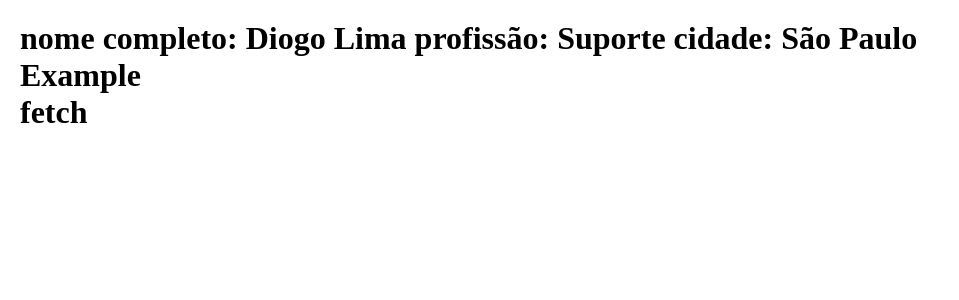
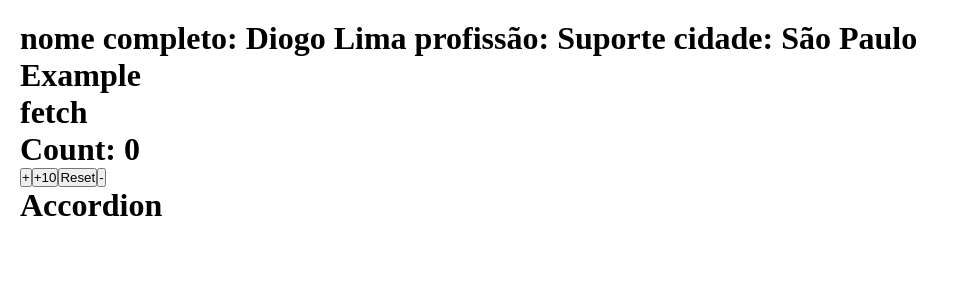
Before and after one commit to diogolimalucasdev/studying-react, a React (Create React App) app: page / in a window 1280 px wide. Shown: the top 300 px of the page, without its empty margins (0-959 px from the left). Built offline with nearby package versions, Linux system fonts and the light colour scheme; no server answers.

Commit message:
sobre useState

```diff
--- a/src/App.jsx
+++ b/src/App.jsx
@@ -1,6 +1,8 @@
+import Accordion from './accordion'
 import './App.css'
 import Example from './class/example'
 import Js from './class/js'
+import Count from './count'
 import Fetch from './fetch'
 
 
@@ -10,5 +12,7 @@ export default function App() {
      <Js fullName={'Diogo Lima'}  profissao={'Suporte'}/>
      <Example />
      <Fetch></Fetch>
+     <Count></Count>
+     <Accordion></Accordion>
     </div>)
 }
--- /dev/null
+++ b/src/accordion/index.jsx
@@ -0,0 +1,3 @@
+export default function Accordion() {
+    return <h1>Accordion </h1>
+}
--- /dev/null
+++ b/src/count/index.jsx
@@ -0,0 +1,37 @@
+import { useState } from "react";
+
+export default function Count() {
+    const [count, setCount]= useState(0)
+
+    function handleConsole() {
+        setCount(count + 1)
+    }
+
+    function resetCount() {
+        setCount(0)
+    }
+
+    function addCount(){
+        setCount(count + 10)
+    }
+
+    function declineCount(){
+        setCount(count - 1)
+    }
+
+    if(count >= 10){
+        console.log('Numero passou de 10')
+    }
+
+
+    return (
+        <div className="">
+            <h1>Count: {count}</h1>
+            <button onClick={handleConsole}>+</button>
+            {/* <button onClick={() => setCount(count + 1)}>+</button> */}
+            <button onClick={addCount}> +10 </button>
+            <button onClick={resetCount}> Reset</button>
+            <button onClick={declineCount}> -</button>
+        </div>
+    )
+}
--- a/src/fetch/index.jsx
+++ b/src/fetch/index.jsx
@@ -1,27 +1,45 @@
+import { useEffect, useState } from "react"
 export default function Fetch(){
+        // dado, seta o dado  = estado inicial
+    const [data, setData] = useState([])
+
+    console.log(data, 'estado incial')
+
+
+
 
     // mock, algo que nao esta em produção mas uso pra ver se meu codigo funciona
     const url = 'https://viacep.com.br/ws/04961090/json/'
-    fetch(url)
 
+    useEffect(() => {
+        console.log('Rodou useEffect')
+    }, [])
 
-    // esperanndo uma resposta do url
-    .then(res => {
-        if(!res.ok){
-            throw new Error('Cep nao encontrado: ' + res.status)
-        }
-        return res.json()
-    })
+    // fetch(url)
 
-    // vai trazer os dados da API
-    .then(data => {
-        console.log('Dados recebidos:', data)
-    })
+    // // esperanndo uma resposta do url
+    // .then(res => {
+    //     if(!res.ok){
+    //         throw new Error('Cep nao encontrado: ' + res.status)
+    //     }
+    //     return res.json()
+    // })
 
-    // vai trazer o real error
-    .catch(err => {
-        console.error('Eror', err)
-    })
+    // // vai trazer os dados da API
+    // .then(data => {
+    //     // inserindo o dado na varivael
+    //     return setData(data)
+    // })
 
-    return <h1>fetch</h1>
+    // // vai trazer o real error
+    // .catch(err => {
+    //     console.error('Eror', err)
+    // })
+
+    console.log(data, 'Estado depois do setData')
+
+    return(
+       <h1>fetch</h1>
+
+    )
 }
```
Also changed, not shown: anotações.txt (added).
